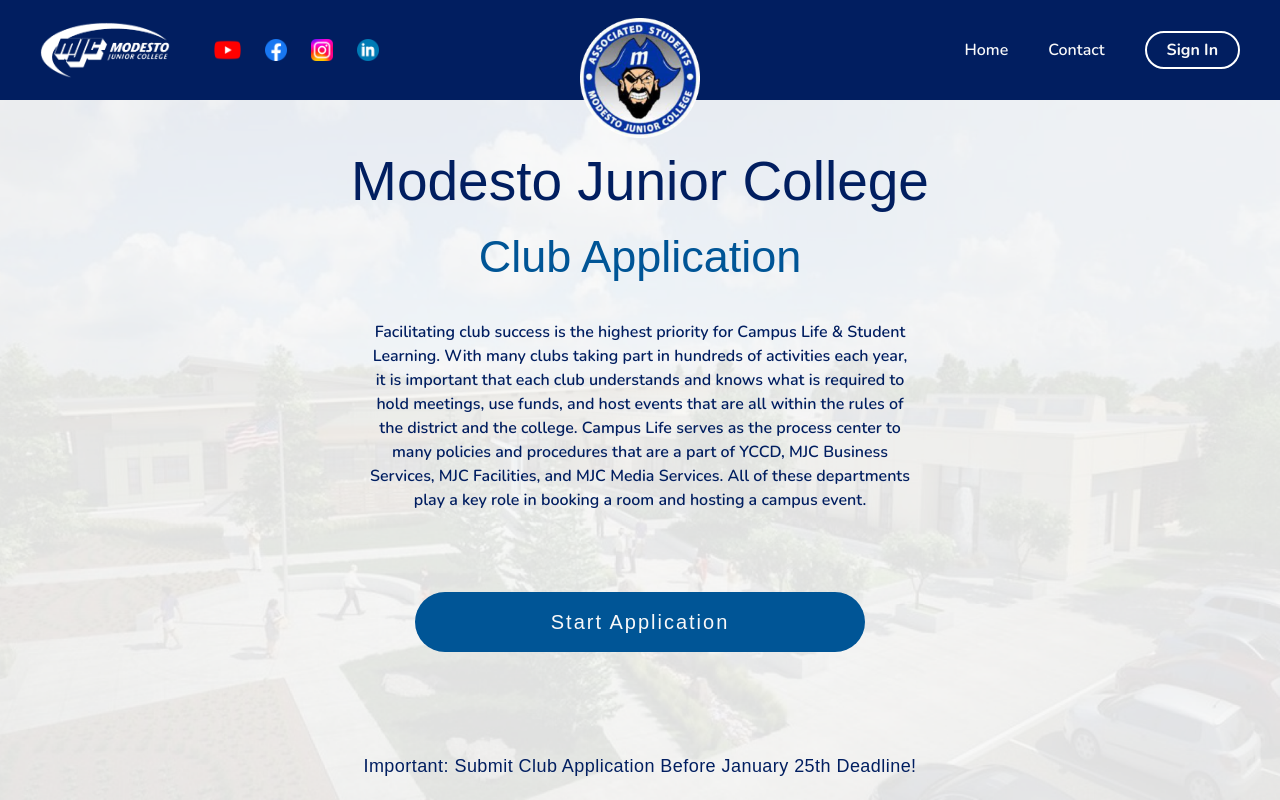
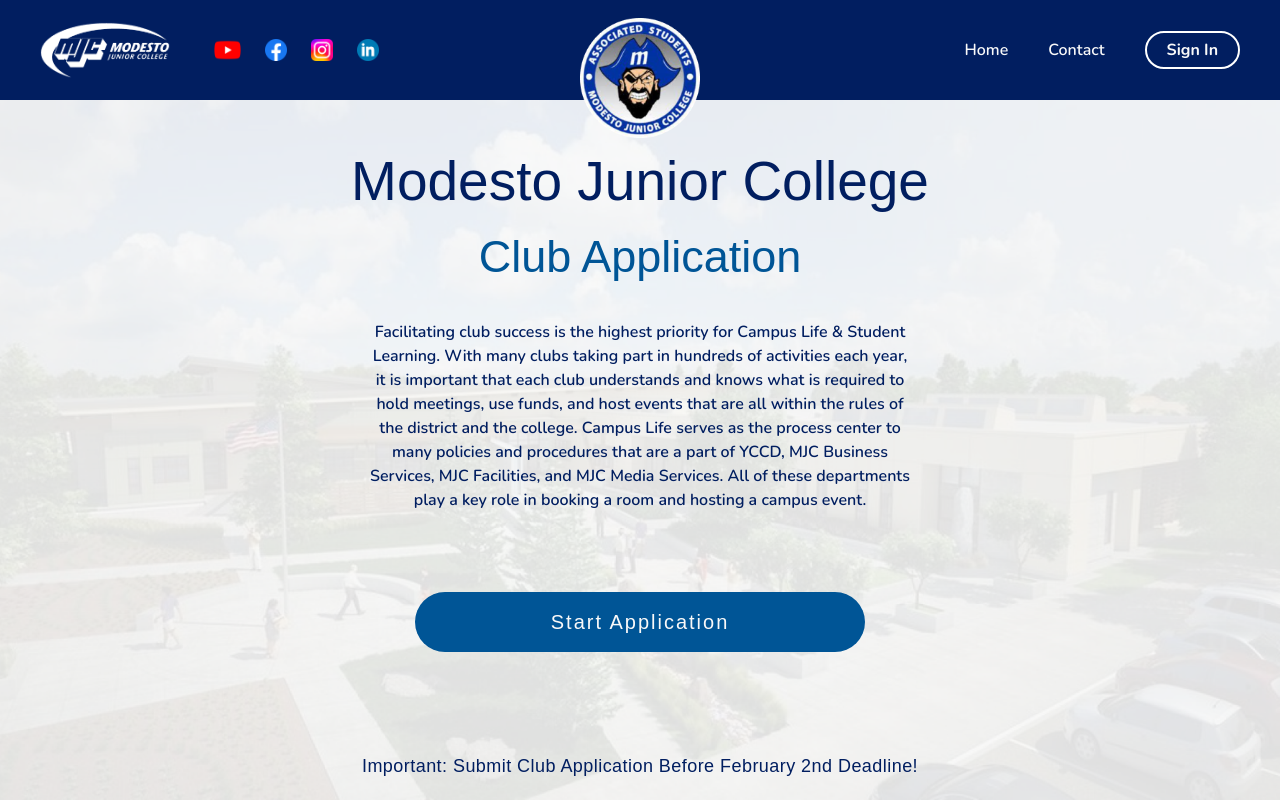
Before and after one commit to Community-ALI/club-website, a Next.js app: page / in a window 1280 px wide. Built offline with nearby package versions, Linux system fonts and the light colour scheme; a web font is replaced by a local one.

Commit message:
fix: Styling and Polish Loading Screens

```diff
--- a/app/club-application/page.jsx
+++ b/app/club-application/page.jsx
@@ -293,7 +293,7 @@ export default function ClubAgreementPage() {
           xlg:flex-row xlg:h-[120px] xlg:justify-around xlg:items-center xlg:hidden">
               <div className="flex flex-col">
                 <h1 className="text-darkBlue tracking-wide">Application Deadline</h1>
-                <p className="font-[Nunito] text-[15px]">Thursday, January 25th 2024</p>
+                <p className="font-[Nunito] text-[15px]">Friday, February 2nd 2024</p>
               </div>
 
             <div className="flex flex-col">
--- a/app/components/deadline.js
+++ b/app/components/deadline.js
@@ -7,7 +7,7 @@ export default function Deadline() {
       px-[30px] md:text-[16px]
       xsm:text-[14px] xsm:px-[20px] xxsm:px-[5px]"
         >
-          Important: Submit Club Application Before January 25th Deadline!
+          Important: Submit Club Application Before February 2nd Deadline!
         </h3>
       </footer>
     </>
--- a/app/landing-tabs/create-account.js
+++ b/app/landing-tabs/create-account.js
@@ -174,9 +174,9 @@ export default function CreateAccount({ setCurrentPage }) {
         {isLoading && (
           <div className="animate-loadingFade z-[100] bg-offWhite bg-opacity-50 absolute top-0 left-0 right-0
           h-full w-full flex items-center justify-center">
-            {/* <p className="text-darkBlue text-center font-Nunito font-semibold ml-4">
+            <p className="text-gray text-center font-Nunito font-semibold ml-4">
               Creating Account...
-            </p> */}
+            </p>
           </div>
         )}
 
--- a/app/landing-tabs/sign-in.js
+++ b/app/landing-tabs/sign-in.js
@@ -76,9 +76,9 @@ export default function SignIn( {setCurrentPage}) {
       {isLoading && (
           <div className="animate-loadingFade z-[100] bg-offWhite bg-opacity-50 absolute top-0 left-0 right-0
           h-full w-full flex items-center justify-center">
-            {/* <p className="text-darkBlue text-center font-Nunito font-semibold ml-4">
-              Creating Account...
-            </p> */}
+            <p className="text-gray text-center font-Nunito font-semibold ml-4">
+              Signing In...
+            </p>
           </div>
         )}
     </div>
```
